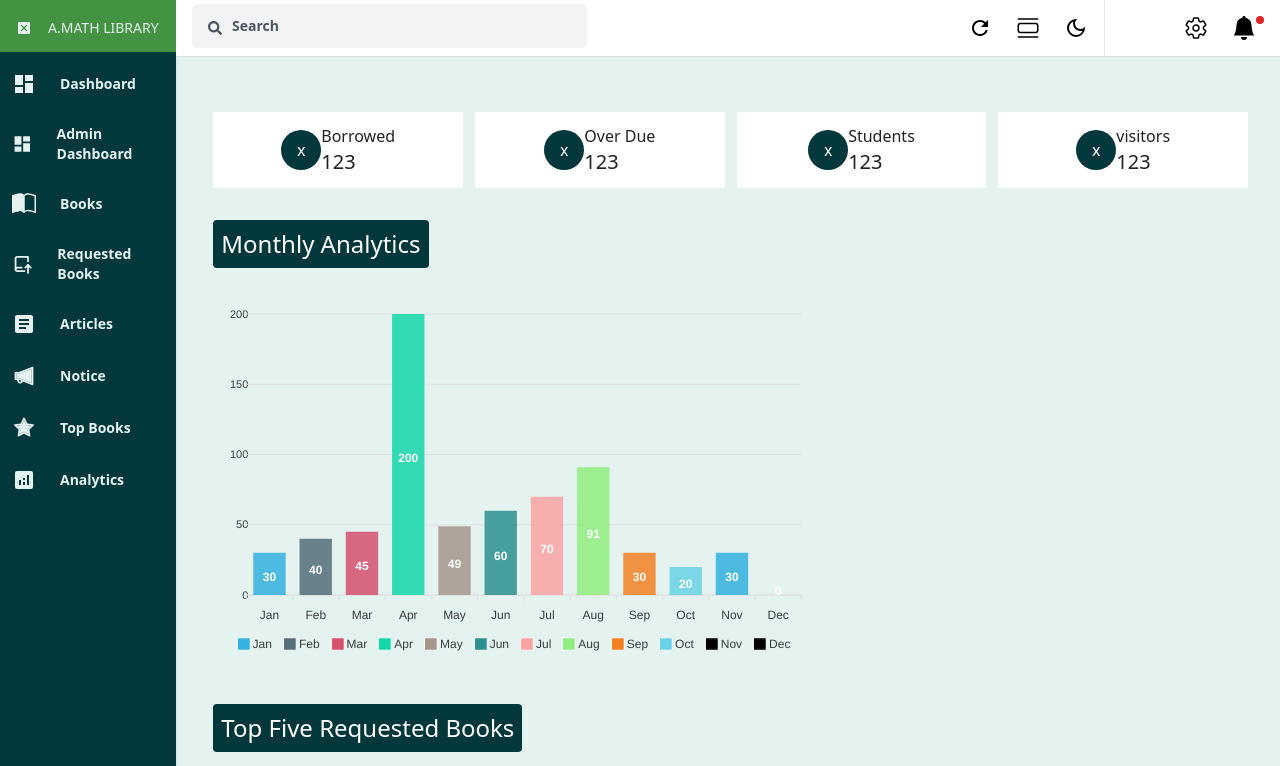
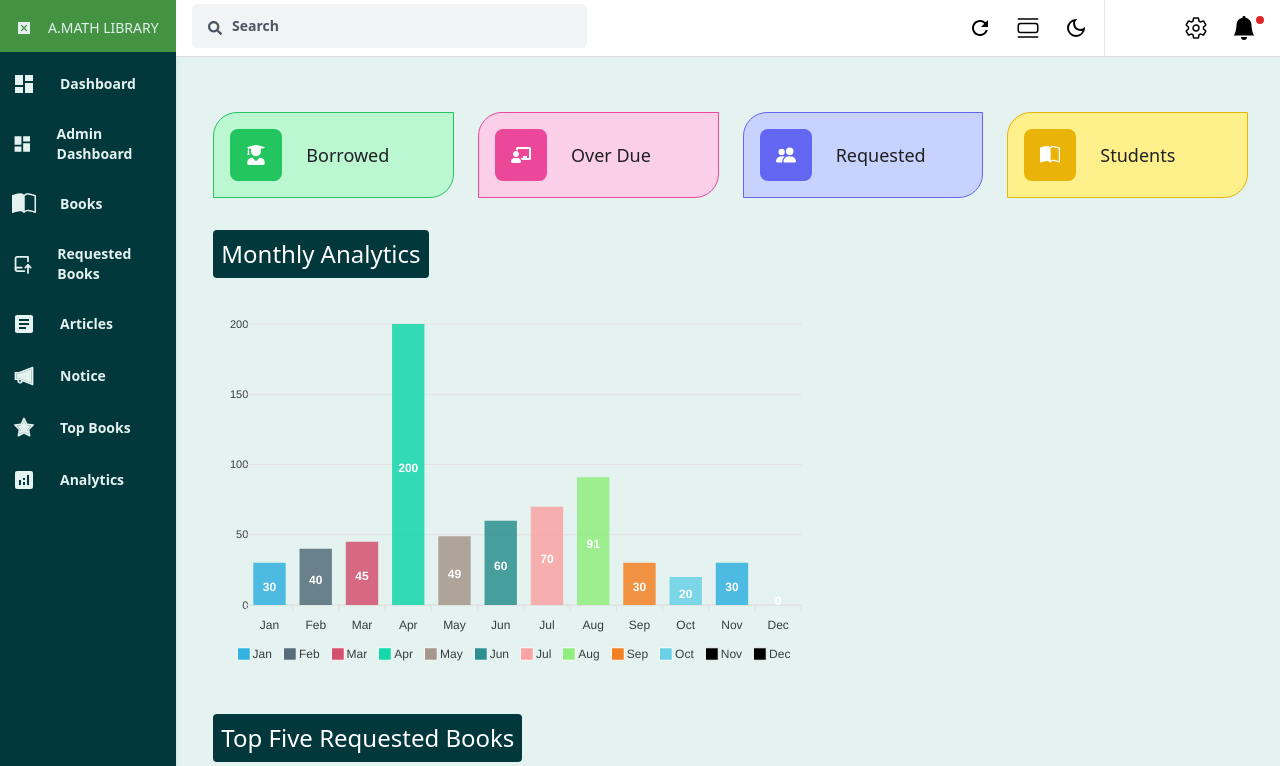
Before and after one commit to israt-emu/Library-management-frontend, a React (Create React App) app: page /dashboard/analytics in a window 1280 px wide. Shown: the top 766 px of the page. Built offline with nearby package versions, Linux system fonts and the light colour scheme; no server answers; sample sign-in values are in the browser's storage.

Commit message:
analytics added

```diff
--- a/src/components/analytics/QuickAnalytics.js
+++ b/src/components/analytics/QuickAnalytics.js
@@ -1,43 +1,71 @@
 import React from "react";
+import { FaUserGraduate } from "react-icons/fa";
+import { FaChalkboardTeacher } from "react-icons/fa";
+import { BsBookHalf } from "react-icons/bs";
+import { BsFillPeopleFill } from "react-icons/bs";
+import { useGetAllUsersQuery } from "../../features/auth/authApi";
+import { useGetBooksQuery, useGetRequestedBooksQuery } from "../../features/book/bookAPI";
+import { useGetBorrwedBooksQuery } from "../../features/boorowedBook/borrowedBookApi";
 
 const QuickAnalytics = () => {
+  const { data } = useGetAllUsersQuery();
+  const { data: bookData } = useGetBooksQuery();
+  const { data: borrowedBookData } = useGetBorrwedBooksQuery();
+  const { data: requestedBooks } = useGetRequestedBooksQuery();
+  console.log(requestedBooks);
   return (
     <div className="my-8">
-      <div className="grid grid-cols-4 gap-x-3">
-        <div className="flex  p-3 items-center justify-center bg-white">
-          <div className="bg-main w-10 h-10 rounded-full  text-white flex justify-center items-center">
-            x
+      <div className="grid grid-cols-1 gap-6 mx-auto sm:grid-cols-2 xl:grid-cols-4">
+        <div
+          className={`flex p-4 space-x-4 rounded-tl-3xl rounded-br-3xl md:space-x-6 bg-green-200 border border-green-500`}
+        >
+          <div className="flex justify-center p-2 align-middle rounded-lg sm:p-4 bg-green-500 text-xl text-white">
+            <FaUserGraduate />
           </div>
-          <div>
-            <h4>Borrowed</h4>
-            <h2>123</h2>
+          <div className="flex flex-col justify-center align-middle">
+            <p className="text-3xl font-semibold leading-none">
+              {borrowedBookData?.borrowedBooks?.length}
+            </p>
+            <p className="capitalize font-medium text-lg">Borrowed</p>
           </div>
         </div>
-        <div className="flex  p-3 items-center justify-center  bg-white">
-          <div className="bg-main w-10 h-10 rounded-full text-white flex justify-center items-center">
-            x
+        <div
+          className={`flex p-4 space-x-4 rounded-tl-3xl rounded-br-3xl md:space-x-6 bg-pink-200 border border-pink-500`}
+        >
+          <div className="flex justify-center p-2 align-middle rounded-lg sm:p-4 bg-pink-500 text-xl text-white">
+            <FaChalkboardTeacher />
           </div>
-          <div>
-            <h4>Over Due</h4>
-            <h2>123</h2>
+          <div className="flex flex-col justify-center align-middle">
+            <p className="text-3xl font-semibold leading-none">
+              {data?.users?.filter((u) => u?.role === "teacher")?.length}
+            </p>
+            <p className="capitalize font-medium text-lg">Over Due</p>
           </div>
         </div>
-        <div className="flex  p-3 items-center justify-center  bg-white">
-          <div className="bg-main w-10 h-10 rounded-full text-white flex justify-center items-center">
-            x
+        <div
+          className={`flex p-4 space-x-4 rounded-tl-3xl rounded-br-3xl md:space-x-6 bg-indigo-200 border border-indigo-500`}
+        >
+          <div className="flex justify-center p-2 align-middle rounded-lg sm:p-4 bg-indigo-500 text-xl text-white">
+            <BsFillPeopleFill />
           </div>
-          <div>
-            <h4>Students</h4>
-            <h2>123</h2>
+          <div className="flex flex-col justify-center align-middle">
+            <p className="text-3xl font-semibold leading-none">
+            {requestedBooks?.books?.length}
+            </p>
+            <p className="capitalize font-medium text-lg">Requested</p>
           </div>
         </div>
-        <div className="flex  p-3 items-center justify-center  bg-white">
-          <div className="bg-main w-10 h-10 rounded-full text-white flex justify-center items-center">
-            x
+        <div
+          className={`flex p-4 space-x-4 rounded-tl-3xl rounded-br-3xl md:space-x-6 bg-yellow-200 border border-yellow-500`}
+        >
+          <div className="flex justify-center p-2 align-middle rounded-lg sm:p-4 bg-yellow-500 text-xl text-white">
+            <BsBookHalf />
           </div>
-          <div>
-            <h4>visitors</h4>
-            <h2>123</h2>
+          <div className="flex flex-col justify-center align-middle">
+            <p className="text-3xl font-semibold leading-none">
+            {data?.users?.filter((u) => u?.role === "student")?.length}
+            </p>
+            <p className="capitalize font-medium text-lg">Students</p>
           </div>
         </div>
       </div>
```
